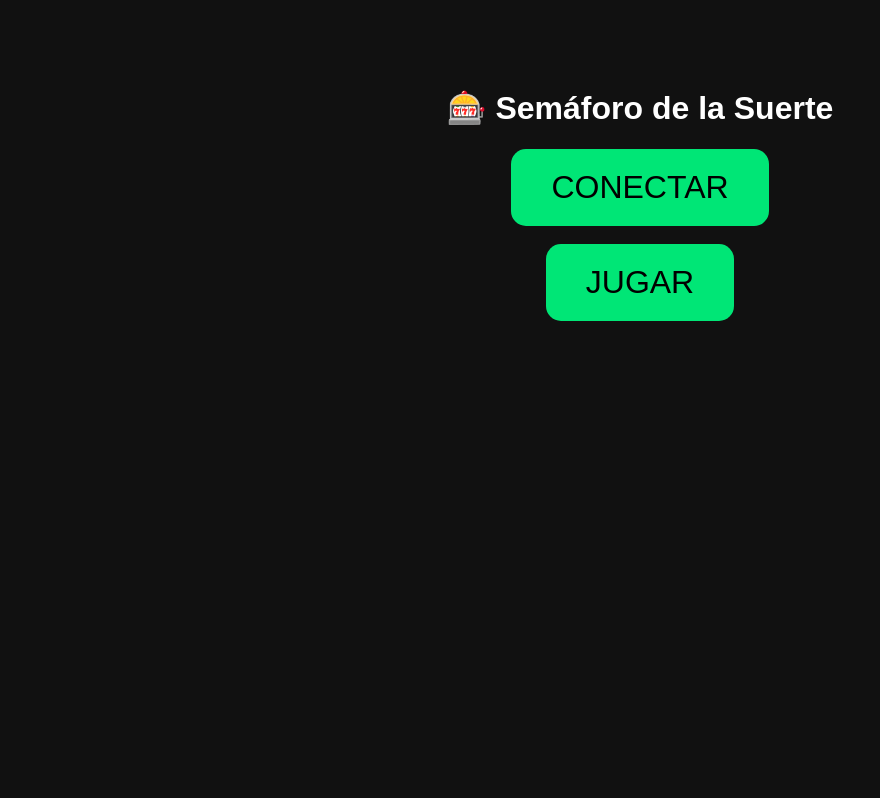
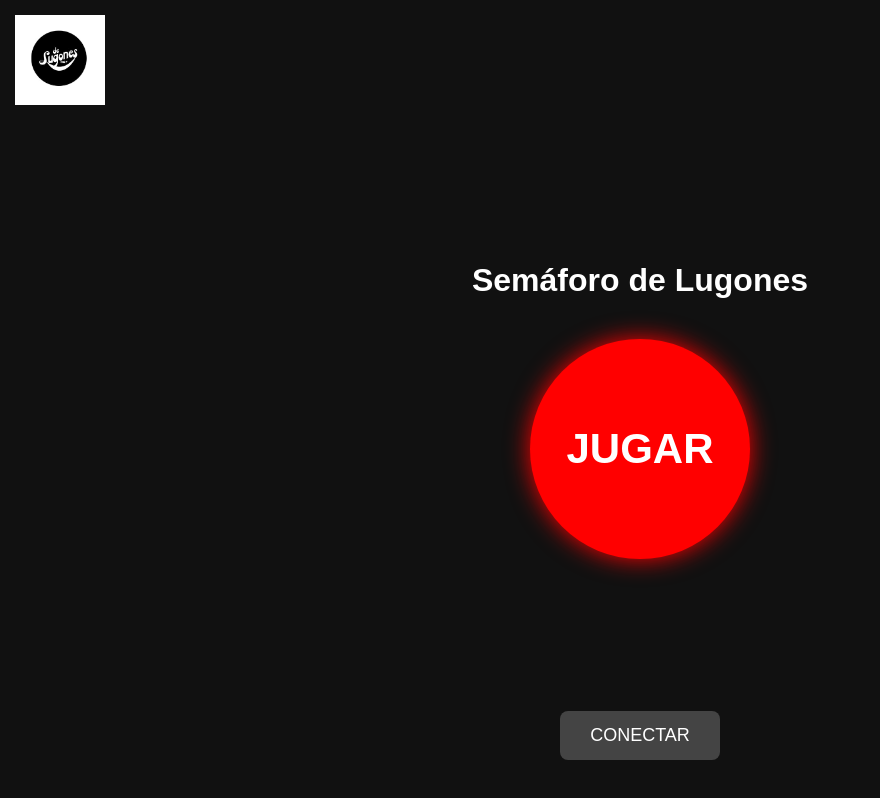
Before and after one commit to bvcgh03-ai/Semaforo-de-la-suerte, a plain HTML site: page index.html in a window 1280 px wide. Shown: the whole page, without its empty margins (0-880 px from the left). Drawn offline with Linux system fonts and the light colour scheme.

Commit message:
Add files via upload

```diff
--- a/index.html
+++ b/index.html
@@ -2,48 +2,98 @@
 <html lang="es">
 <head>
 <meta charset="UTF-8">
-<title>Semáforo de la Suerte</title>
+<title>Semáforo de Lugones</title>
+<meta name="viewport" content="width=device-width, initial-scale=1.0">
+
 <style>
 body {
-  background:#111;
-  color:white;
-  font-family:Arial;
-  text-align:center;
-  padding-top:60px;
+    margin: 0;
+    height: 100vh;
+    background: #111;
+    color: white;
+    font-family: Arial, sans-serif;
+    display: flex;
+    flex-direction: column;
+    align-items: center;
+    justify-content: center;
 }
-button {
-  font-size:2em;
-  padding:20px 40px;
-  border-radius:15px;
-  border:none;
-  background:#00e676;
+
+/* LOGO */
+#logo {
+    position: absolute;
+    top: 15px;
+    left: 15px;
+    width: 90px;
+}
+
+/* TITULO */
+h1 {
+    margin-bottom: 40px;
+    text-align: center;
+}
+
+/* BOTON JUGAR */
+#jugar {
+    width: 220px;
+    height: 220px;
+    border-radius: 50%;
+    background: red;
+    color: white;
+    font-size: 42px;
+    font-weight: bold;
+    border: none;
+    cursor: pointer;
+    box-shadow: 0 0 25px red;
+}
+
+#jugar:active {
+    transform: scale(0.95);
+}
+
+/* BOTON CONECTAR */
+#conectar {
+    position: absolute;
+    bottom: 40px;
+    padding: 14px 30px;
+    font-size: 18px;
+    border-radius: 8px;
+    border: none;
+    background: #444;
+    color: white;
+    cursor: pointer;
+}
+
+#conectar:hover {
+    background: #666;
 }
 </style>
 </head>
+
 <body>
 
-<h1>🎰 Semáforo de la Suerte</h1>
-<button onclick="conectar()">CONECTAR</button>
-<br><br>
-<button onclick="jugar()">JUGAR</button>
+<img id="logo" src="logo.png" alt="Lugones Bar">
+
+<h1>Semáforo de Lugones</h1>
+
+<button id="jugar" onclick="jugar()">JUGAR</button>
+
+<button id="conectar" onclick="conectar()">CONECTAR</button>
 
 <script>
-let device, characteristic;
-
-const serviceUUID = '12345678-1234-1234-1234-1234567890ab';
-const charUUID    = 'abcd1234-1234-5678-1234-abcdef123456';
+let device;
+let characteristic;
 
 async function conectar() {
     device = await navigator.bluetooth.requestDevice({
         filters: [{ name: 'ESP32_Ruleta' }],
-    optionalServices: [serviceUUID]
+        optionalServices: ['12345678-1234-1234-1234-123456789abc']
     });
 
     const server = await device.gatt.connect();
-  const service = await server.getPrimaryService(serviceUUID);
-  characteristic = await service.getCharacteristic(charUUID);
+    const service = await server.getPrimaryService('12345678-1234-1234-1234-123456789abc');
+    characteristic = await service.getCharacteristic('abcd1234-1234-1234-1234-abcdef123456');
 
-  alert("Conectado al ESP32 🎉");
+    alert("Conectado al Semáforo 🎉");
 }
 
 function jugar() {
@@ -51,7 +101,7 @@ function jugar() {
         alert("Primero conectá el Bluetooth");
         return;
     }
-  characteristic.writeValue(new TextEncoder().encode("JUGAR"));
+    characteristic.writeValue(new TextEncoder().encode("J"));
 }
 </script>
 
```
Also changed, not shown: logo.png (added). Lines whose indentation alone changed are shown as unchanged.
